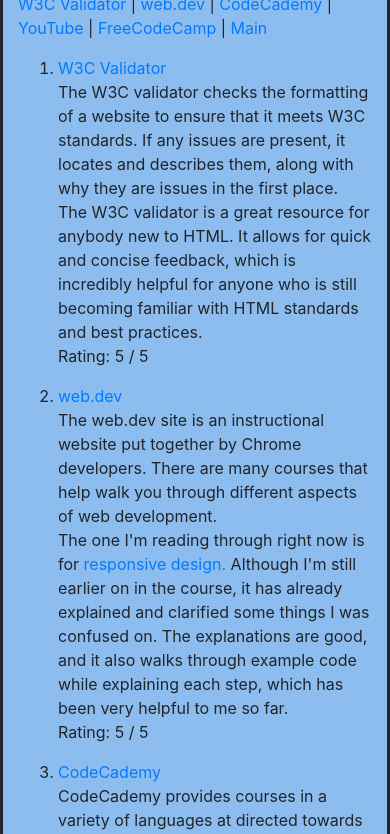
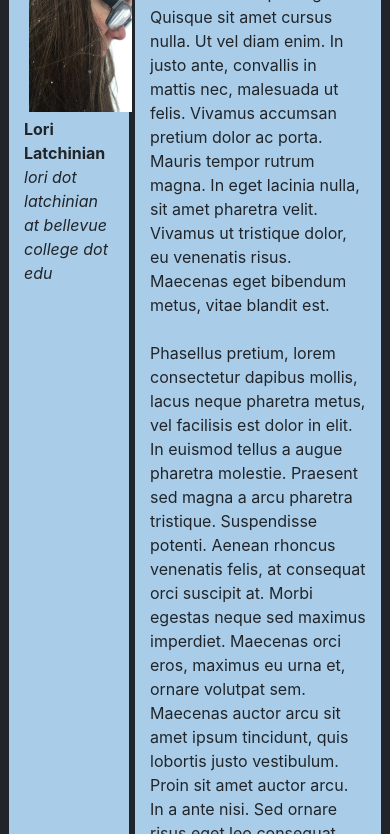
Before and after one commit to Lori-L/WebRoot, a plain HTML site: page html/webresources.html in a window 390 px wide. Shown: the part 71-905 px from the top of the page. Drawn offline with nearby package versions, Linux system fonts and the light colour scheme.

Commit message:
Adds responsive columns to webresources.html

```diff
--- a/css/style.css
+++ b/css/style.css
@@ -32,6 +32,12 @@
 
 div {
 	border: solid;
+}
+
+body {
+	font-family: Arial;
+	background-color: #242541;
+	color: black;
 }
 
 
@@ -76,11 +82,33 @@
     background-color: lightblue;
 }
 
-body {
-	font-family: Arial;
-	background-color: #242541;
-	color: black;
+* {
+    box-sizing: border-box;
 }
+
+.col-1 {width: 8.33%;}
+.col-2 {width: 16.66%;}
+.col-3 {width: 25%;}
+.col-4 {width: 33.33%;}
+.col-5 {width: 41.66%;}
+.col-6 {width: 50%;}
+.col-7 {width: 58.33%;}
+.col-8 {width: 66.66%;}
+.col-9 {width: 75%;}
+.col-10 {width: 83.33%;}
+.col-11 {width: 91.66%;}
+.col-12 {width: 100%;}
+
+[class*="col-"] {
+    float: left;
+    padding: 15px;
+}
+
+.row::after {
+    content: "";
+    clear: both;
+    display: table;
+  }
 
 /*
 @media only screen and (max-width: 576px) {
--- a/html/webresources.html
+++ b/html/webresources.html
@@ -17,6 +17,24 @@
   <body>
 
     <div class="container-fluid">
+      <div class="row">
+        <div class="col col-4">
+          <img src="../img/loriL.jpg" alt="A picture of me in the snow" style="height:150px; margin:5px;">
+          <p>
+              <strong>Lori Latchinian</strong><br />
+              <em>lori dot latchinian at bellevue college dot edu</em>
+          </p>
+        </div>
+        <div class="col col-8">
+          <p>
+            Lorem ipsum dolor sit amet, consectetur adipiscing elit. Quisque sit amet cursus nulla. Ut vel diam enim. In justo ante, convallis in mattis nec, malesuada ut felis. Vivamus accumsan pretium dolor ac porta. Mauris tempor rutrum magna. In eget lacinia nulla, sit amet pharetra velit. Vivamus ut tristique dolor, eu venenatis risus. Maecenas eget bibendum metus, vitae blandit est.
+            <br /> <br />
+            Phasellus pretium, lorem consectetur dapibus mollis, lacus neque pharetra metus, vel facilisis est dolor in elit. In euismod tellus a augue pharetra molestie. Praesent sed magna a arcu pharetra tristique. Suspendisse potenti. Aenean rhoncus venenatis felis, at consequat orci suscipit at. Morbi egestas neque sed maximus imperdiet. Maecenas orci eros, maximus eu urna et, ornare volutpat sem. Maecenas auctor arcu sit amet ipsum tincidunt, quis lobortis justo vestibulum. Proin sit amet auctor arcu. In a ante nisi. Sed ornare risus eget leo consequat, vulputate malesuada risus tristique. Nunc sed orci et est ultricies sollicitudin.
+          </p>
+        </div>
+      </div>
+
+
       <h1>Web Resources</h1>
 
       <p class="foo">
```
